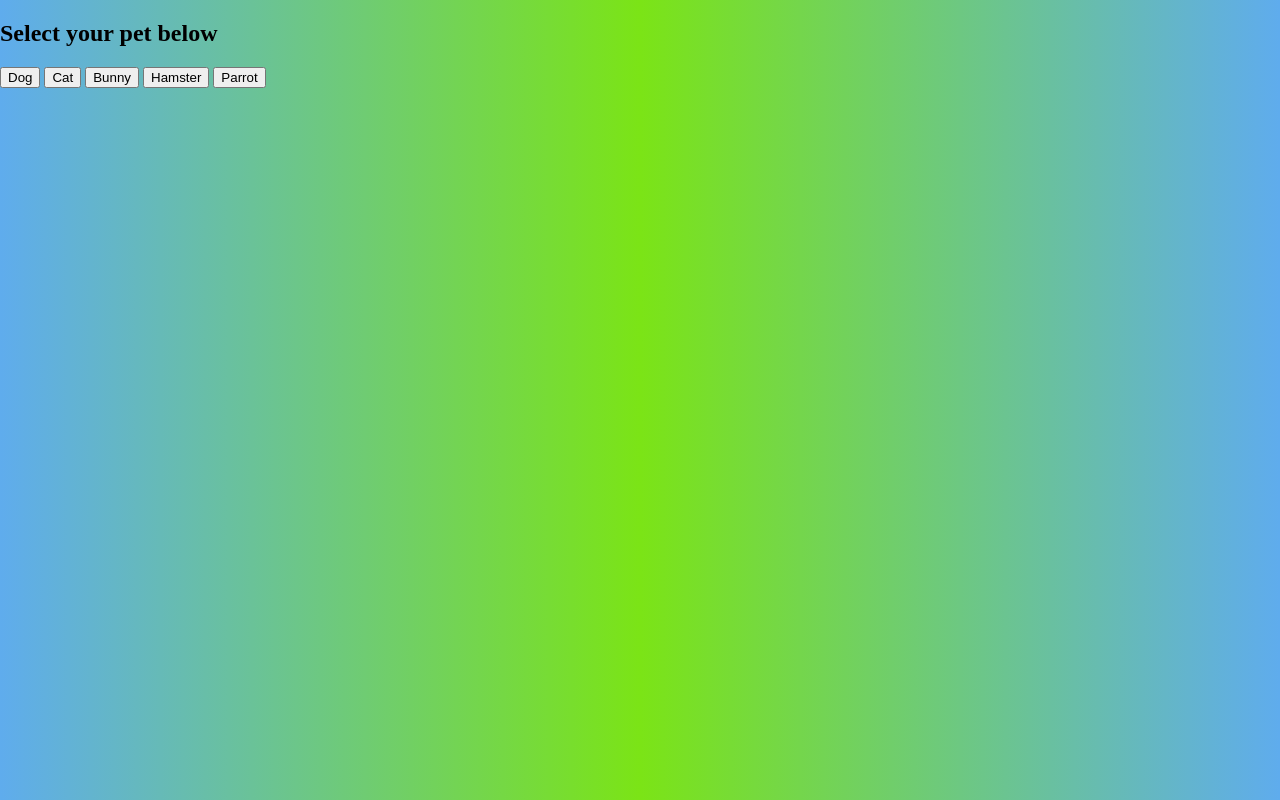
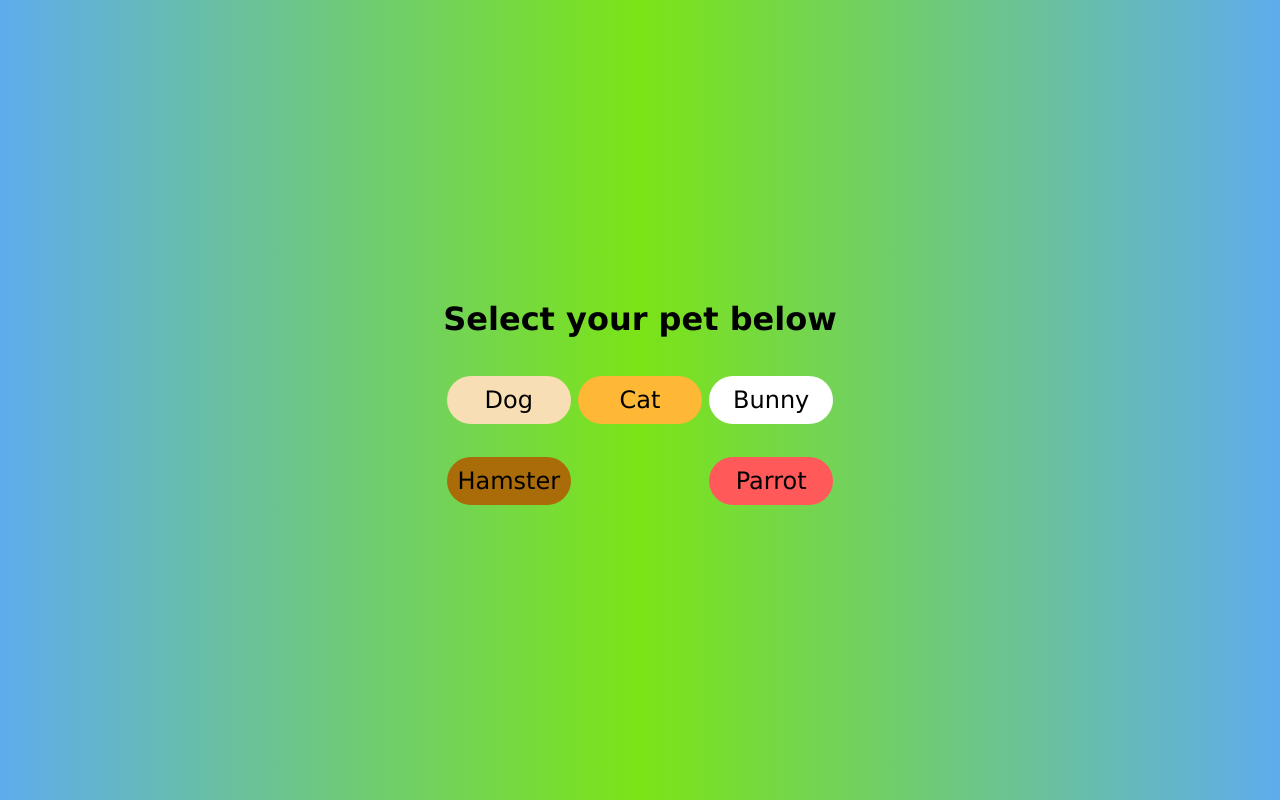
Before and after one commit to Kylewwelsh/pet-age-calculator, a plain HTML site: page index.html in a window 1280 px wide. Both pictures are taken after a click on the button "Begin". Drawn offline with Linux system fonts and the light colour scheme.

Commit message:
pet selection page styled

```diff
--- a/assets/css/main.css
+++ b/assets/css/main.css
@@ -41,3 +41,129 @@ body {
   transform: scale(1.1);
   cursor: pointer;
 }
+
+.pet-selection {
+  grid-column: 2/3;
+  grid-row: 2/3;
+
+  margin: auto;
+
+  text-align: center;
+  font-family:Verdana, Geneva, Tahoma, sans-serif;
+}
+
+.pet-selection-grid {
+  display: grid;
+  grid-template-columns: 1fr 1fr 1fr;
+  grid-template-rows: 1fr 1fr 1fr;
+}
+
+.pet-selection-text {
+  grid-column: 1/4;
+  grid-row: 1;
+}
+
+.dog-button {
+  grid-row: 2;
+  grid-column: 1;
+
+  margin: auto;
+
+  width: 95%;
+  height: 60%;
+
+  border: none;
+  border-radius: 2em;
+  text-decoration: none;
+
+  background-color: rgb(248, 222, 180);
+
+  font-family:Verdana, Geneva, Tahoma, sans-serif;
+  font-size: 1.5rem;
+
+  cursor: pointer;
+}
+
+.cat-button {
+  grid-row: 2;
+  grid-column: 2;
+
+  margin: auto;
+
+  width: 95%;
+  height: 60%;
+
+  border: none;
+  border-radius: 2em;
+  text-decoration: none;
+
+  background-color: rgb(255, 184, 53);
+
+  font-family:Verdana, Geneva, Tahoma, sans-serif;
+  font-size: 1.5rem;
+
+  cursor: pointer;
+}
+
+.bunny-button {
+  grid-row: 2;
+  grid-column: 3;
+
+  margin: auto;
+
+  width: 95%;
+  height: 60%;
+
+  border: none;
+  border-radius: 2em;
+  text-decoration: none;
+
+  background-color: white;
+
+  font-family:Verdana, Geneva, Tahoma, sans-serif;
+  font-size: 1.5rem;
+
+  cursor: pointer;
+}
+
+.hamster-button {
+  grid-row: 3;
+  grid-column: 1;
+
+  margin: auto;
+
+  width: 95%;
+  height: 60%;
+
+  border: none;
+  border-radius: 2em;
+  text-decoration: none;
+
+  background-color: rgb(170, 108, 9);
+
+  font-family:Verdana, Geneva, Tahoma, sans-serif;
+  font-size: 1.5rem;
+
+  cursor: pointer;
+}
+
+.parrot-button {
+  grid-row: 3;
+  grid-column: 3;
+
+  margin: auto;
+
+  width: 95%;
+  height: 60%;
+
+  border: none;
+  border-radius: 2em;
+  text-decoration: none;
+
+  background-color: rgb(255, 89, 89);
+
+  font-family:Verdana, Geneva, Tahoma, sans-serif;
+  font-size: 1.5rem;
+
+  cursor: pointer;
+}
--- a/index.html
+++ b/index.html
@@ -15,12 +15,14 @@
     <button class="begin-button">Begin</button>
   </div>
   <div class="pet-selection hide">
-    <h2>Select your pet below</h2>
-    <button class="dog-button">Dog</button>
-    <button class="cat-button">Cat</button>
-    <button class="bunny-button">Bunny</button>
-    <button class="hamster-button">Hamster</button>
-    <button class="parrot-button">Parrot</button>
+    <div class="pet-selection-grid">
+      <h1 class="pet-selection-text">Select your pet below</h1>
+      <button class="dog-button">Dog</button>
+      <button class="cat-button">Cat</button>
+      <button class="bunny-button">Bunny</button>
+      <button class="hamster-button">Hamster</button>
+      <button class="parrot-button">Parrot</button>
+    </div>
   </div>
   <div class="dog-option hide">
     <form class="dog-calculator">
```
